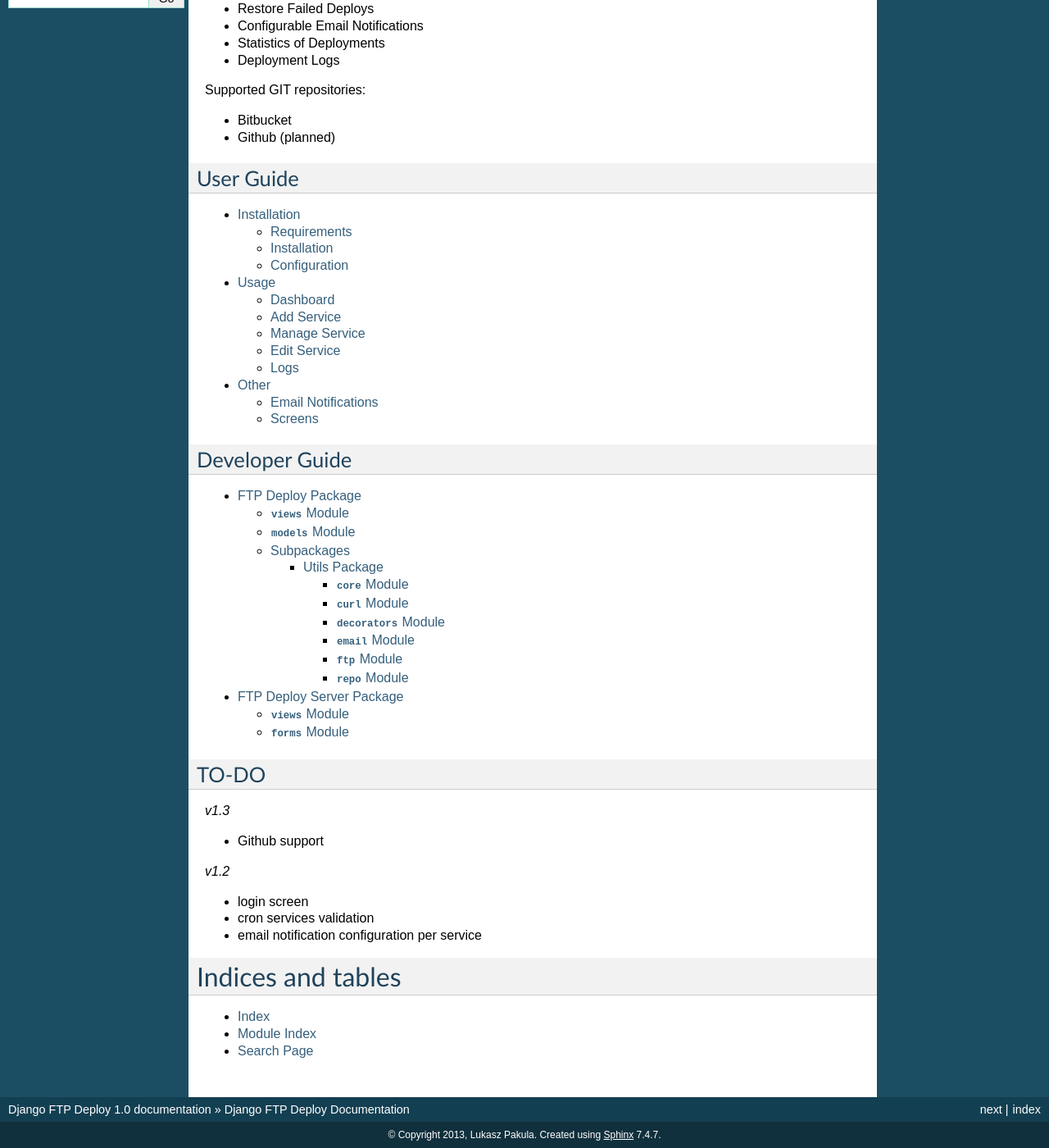
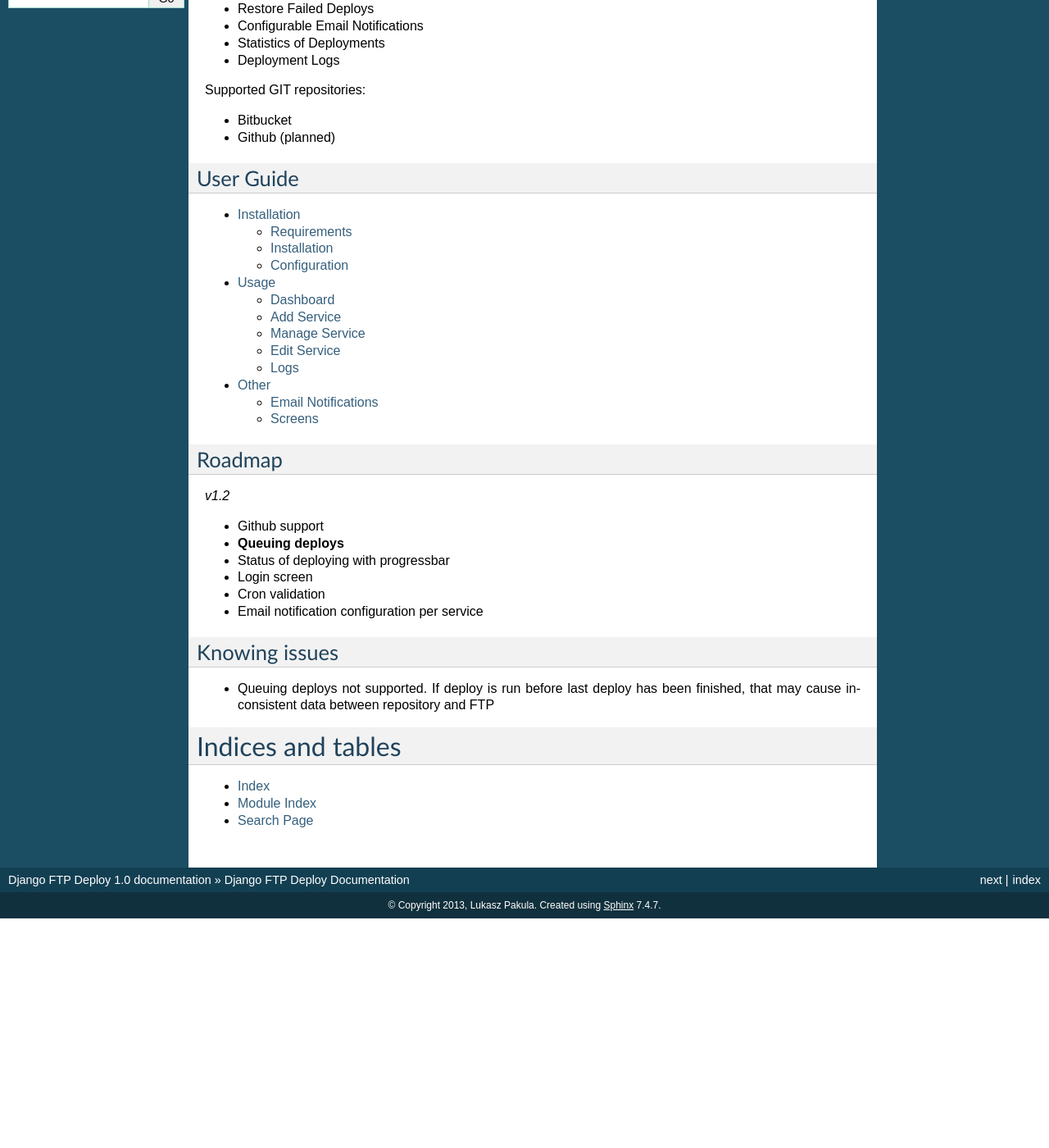
Before and after one commit to eabg/django-ftp-deploy, a Sphinx documentation site: the page built from docs/index.rst, in a window 1280 px wide and 1400 px high, scrolled down 342 px. Shown: the whole window at 82% size. Built offline with Sphinx 7.4.7, drawn with Linux system fonts in a browser that asks for light colours; after the commit the page ends 1462 px from its top, so only the background shows below that; some of the changed lines change nothing that is shown; some of the changed text lies outside the part shown.

Commit message:
move developer guide, documentation updates

```diff
--- a/docs/api/ftp_deploy.rst
+++ /dev/null
@@ -1,30 +0,0 @@
-FTP Deploy Package
-==================
-
-Main FTP Deploy package
-
-:mod:`views` Module
--------------------
-
-.. automodule:: ftp_deploy.views
-    :members:
-    :undoc-members:
-    :show-inheritance:
-
-
-:mod:`models` Module
---------------------
-
-.. automodule:: ftp_deploy.models
-    :members:
-    :show-inheritance:
-
-
-
-
-Subpackages
------------
-
-.. toctree::
-
-	ftp_deploy.utils
--- a/docs/api/ftp_deploy.server.rst
+++ /dev/null
@@ -1,19 +0,0 @@
-FTP Deploy Server Package
-=========================
-
-FTP Deploy Server package
-
-:mod:`views` Module
--------------------
-
-.. automodule:: ftp_deploy.server.views
-    :members:
-    :show-inheritance:
-
-
-:mod:`forms` Module
--------------------
-
-.. automodule:: ftp_deploy.server.forms
-    :members:
-    :show-inheritance:
--- a/docs/api/ftp_deploy.utils.rst
+++ /dev/null
@@ -1,46 +0,0 @@
-Utils Package
-=============
-
-Utils package provide helpers used accross the application
-
-:mod:`core` Module
-------------------
-
-.. automodule:: ftp_deploy.utils.core
-    :members:
-    :show-inheritance:
-
-:mod:`curl` Module
-------------------
-
-.. automodule:: ftp_deploy.utils.curl
-    :members:
-    :show-inheritance:
-
-:mod:`decorators` Module
-------------------------
-
-.. automodule:: ftp_deploy.utils.decorators
-    :members:
-    :show-inheritance:
-
-:mod:`email` Module
--------------------
-
-.. automodule:: ftp_deploy.utils.email
-    :members:
-    :show-inheritance:
-
-:mod:`ftp` Module
------------------
-
-.. automodule:: ftp_deploy.utils.ftp
-    :members:
-    :show-inheritance:
-
-:mod:`repo` Module
-------------------
-
-.. automodule:: ftp_deploy.utils.repo
-    :members:
-    :show-inheritance:
--- a/docs/conf.py
+++ b/docs/conf.py
@@ -249,34 +249,3 @@
 
 # If true, do not generate a @detailmenu in the "Top" node's menu.
 #texinfo_no_detailmenu = False
-
-class Mock(object):
-    def __init__(self, *args, **kwargs):
-        pass
-
-    def __call__(self, *args, **kwargs):
-        return Mock()
-
-    @classmethod
-    def __getattr__(cls, name):
-        if name in ('__file__', '__path__'):
-            return '/dev/null'
-        elif name[0] == name[0].upper():
-            mockType = type(name, (), {})
-            mockType.__module__ = __name__
-            return mockType
-        else:
-            return Mock()
-
-MOCK_MODULES = ['libcurl4-gnutls-dev', 'librtmp-dev']
-for mod_name in MOCK_MODULES:
-    sys.modules[mod_name] = Mock()
-
-
-
-sys.path.insert(0, os.path.abspath(os.path.join(os.path.dirname(__file__),'settings')))
-os.environ['DJANGO_SETTINGS_MODULE'] = 'settings'
-
-import settings
-from django.core.management import setup_environ
-setup_environ(settings)
--- a/docs/index.rst
+++ b/docs/index.rst
@@ -41,29 +41,24 @@
    usage
    other
 
-Developer Guide
----------------
 
-.. toctree::
-   :maxdepth: 4
-
-   api/ftp_deploy
-   api/ftp_deploy.server
-
-
-TO-DO
------
-*v1.3*
-
-* Github support
+Roadmap
+-------
 
 *v1.2*
 
-* login screen
-* cron services validation
-* email notification configuration per service
+* Github support
+* **Queuing deploys**
+* Status of deploying with progressbar
+* Login screen
+* Cron validation
+* Email notification configuration per service
 
 
+Knowing issues
+--------------
+
+* Queuing deploys not supported. If deploy is run before last deploy has been finished, that may cause inconsistent data between repository and FTP
 
 
 Indices and tables
--- a/docs/settings/settings.py
+++ /dev/null
@@ -1,75 +0,0 @@
-# Django settings for service project.
-DEBUG = True
-TEMPLATE_DEBUG = DEBUG
-ADMINS = (
-    # ('Your Name', 'your_email@example.com'),
-)
-MANAGERS = ADMINS
-DATABASES = {
-    "default": {
-        "ENGINE": "django.db.backends.sqlite3",
-        "NAME": ":memory:",
-        "USER": "",
-        "PASSWORD": "",
-        "HOST": "",
-        "PORT": "",
-    },
-}
-TIME_ZONE = 'America/Chicago'
-LANGUAGE_CODE = 'en-us'
-SITE_ID = 1
-USE_I18N = True
-USE_L10N = True
-USE_TZ = True
-MEDIA_ROOT = ''
-MEDIA_URL = ''
-STATIC_ROOT = ''
-STATIC_URL = ''
-STATICFILES_FINDERS = (
-    'django.contrib.staticfiles.finders.FileSystemFinder',
-    'django.contrib.staticfiles.finders.AppDirectoriesFinder',
-)
-SECRET_KEY = '-p76$!$j)4^@uwngh+7we7)$mi85xuq_)f)ztdkm*33!lfn00_'
-TEMPLATE_LOADERS = (
-    'django.template.loaders.filesystem.Loader',
-    'django.template.loaders.app_directories.Loader',
-)
-MIDDLEWARE_CLASSES = (
-    'django.middleware.common.CommonMiddleware',
-    'django.contrib.sessions.middleware.SessionMiddleware',
-    'django.middleware.csrf.CsrfViewMiddleware',
-    'django.contrib.auth.middleware.AuthenticationMiddleware',
-    'django.contrib.messages.middleware.MessageMiddleware',
-)
-INSTALLED_APPS = (
-    'django.contrib.admin',
-    'django.contrib.auth',
-    'django.contrib.contenttypes',
-    'django.contrib.sessions',
-    'django.contrib.sites',
-    'django.contrib.messages',
-    'django.contrib.staticfiles',
-)
-LOGGING = {
-    'version': 1,
-    'disable_existing_loggers': False,
-    'filters': {
-        'require_debug_false': {
-            '()': 'django.utils.log.RequireDebugFalse'
-        }
-    },
-    'handlers': {
-        'mail_admins': {
-            'level': 'ERROR',
-            'filters': ['require_debug_false'],
-            'class': 'django.utils.log.AdminEmailHandler'
-        }
-    },
-    'loggers': {
-        'django.request': {
-            'handlers': ['mail_admins'],
-            'level': 'ERROR',
-            'propagate': True,
-        },
-    }
-}
--- a/docs/usage.rst
+++ b/docs/usage.rst
@@ -22,6 +22,8 @@
 
 | The dashboard allows you to manage all of your services from one page. All failing services are placed on the top of the list, to make it easy to find all services containing issues.
 | A screenshot is available in the :ref:`Other <other>` section.
+
+
 
 Add Service
 -----------
```
Also changed, not shown: docs/settings/__init__.py (deleted), 1 other file.
